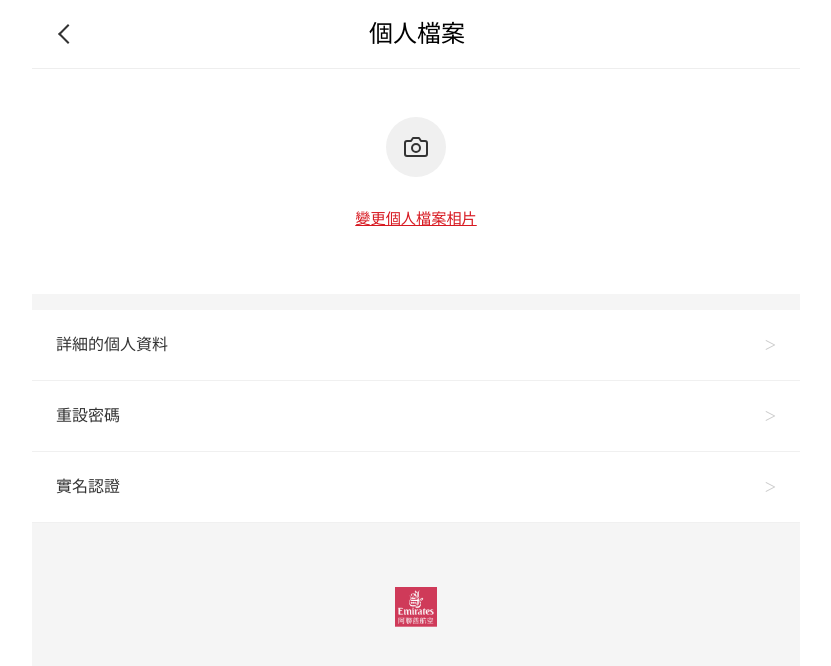
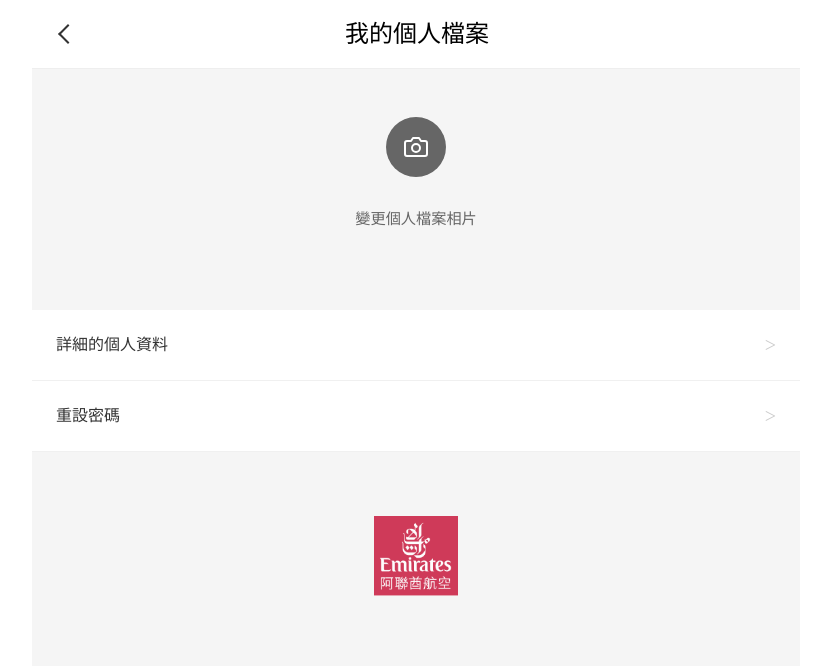
Before and after one commit to 13g7895123/bonus.ecommerce, a Vue app in the folder frontend/: page /profile in a window 1280 px wide. Shown: the top 666 px of the page, without its empty margins (224-1055 px from the left). Built offline with nearby package versions, Linux system fonts and the light colour scheme; a web font is replaced by a local one.

Commit message:
feat: 更新個人檔案頁面；新增上傳相片功能及顯示用戶頭像

```diff
--- a/frontend/src/views/Profile.vue
+++ b/frontend/src/views/Profile.vue
@@ -1,16 +1,18 @@
 <template>
   <div class="profile-page">
-    <PageHeader title="個人檔案" back-to="/skywards" />
+    <PageHeader title="我的個人檔案" back-to="/skywards" />
 
     <!-- 變更照片區塊 -->
     <div class="change-photo-section">
-      <div class="camera-icon-wrapper">
-        <svg class="camera-icon" viewBox="0 0 24 24" width="24" height="24" stroke="currentColor" stroke-width="2" fill="none" stroke-linecap="round" stroke-linejoin="round">
+      <div class="camera-icon-wrapper" @click="triggerFileUpload">
+        <img v-if="localAvatar" :src="localAvatar" class="avatar-preview" />
+        <svg v-else class="camera-icon" viewBox="0 0 24 24" width="24" height="24" stroke="currentColor" stroke-width="2" fill="none" stroke-linecap="round" stroke-linejoin="round">
           <path d="M23 19a2 2 0 0 1-2 2H3a2 2 0 0 1-2-2V8a2 2 0 0 1 2-2h4l2-3h6l2 3h4a2 2 0 0 1 2 2z"></path>
           <circle cx="12" cy="13" r="4"></circle>
         </svg>
       </div>
-      <p class="change-text">變更個人檔案相片</p>
+      <input type="file" ref="fileInput" accept="image/*" hidden @change="handleFileChange" />
+      <p class="change-text" @click="triggerFileUpload">變更個人檔案相片</p>
     </div>
 
     <!-- 連結列表 -->
@@ -23,10 +25,6 @@
         <span class="link-label">重設密碼</span>
         <span class="arrow-right">></span>
       </router-link>
-      <router-link to="/identity-verification" class="link-item">
-        <span class="link-label">實名認證</span>
-        <span class="arrow-right">></span>
-      </router-link>
     </div>
 
     <!-- 底部 Logo -->
@@ -37,7 +35,64 @@
 </template>
 
 <script setup>
+import { ref, onMounted } from 'vue'
 import PageHeader from '../components/PageHeader.vue'
+
+const fileInput = ref(null)
+const localAvatar = ref(null)
+
+onMounted(() => {
+  const userStr = localStorage.getItem('user')
+  if (userStr) {
+    try {
+      const user = JSON.parse(userStr)
+      if (user.avatar) {
+        localAvatar.value = user.avatar
+      }
+    } catch (e) {
+      console.error(e)
+    }
+  }
+})
+
+const triggerFileUpload = () => {
+  fileInput.value.click()
+}
+
+const handleFileChange = (event) => {
+  const file = event.target.files[0]
+  if (file) {
+    const reader = new FileReader()
+    reader.onload = (e) => {
+      const base64Image = e.target.result
+      localAvatar.value = base64Image
+
+      // Update localStorage
+      const userStr = localStorage.getItem('user')
+      if (userStr) {
+        try {
+          const user = JSON.parse(userStr)
+          user.avatar = base64Image
+          localStorage.setItem('user', JSON.stringify(user))
+
+          // Also update mock_db_users
+           const mockUsersStr = localStorage.getItem('mock_db_users')
+           if (mockUsersStr) {
+            const mockUsers = JSON.parse(mockUsersStr)
+            const dbUser = mockUsers.find(u => u.id === user.id)
+            if (dbUser) {
+                dbUser.avatar = base64Image
+                localStorage.setItem('mock_db_users', JSON.stringify(mockUsers))
+            }
+           }
+        } catch (e) {
+          console.error('Failed to update user avatar', e)
+        }
+      }
+    }
+    reader.readAsDataURL(file)
+  }
+}
 </script>
 
 <style scoped>
@@ -52,18 +107,31 @@ import PageHeader from '../components/PageHeader.vue'
   flex-direction: column;
   align-items: center;
   padding: 3rem 0;
-  background-color: #ffffff;
+  background-color: #f5f5f5; /* Light gray to match page, or stay white? User said "profile bottom color light gray", let's assume section should blend in or be white. */
+  /* Re-reading: "我的個人檔案底色為淺灰" -> Likely page bg. */
 }
 
 .camera-icon-wrapper {
   width: 60px;
   height: 60px;
-  background-color: #f0f0f0;
+  background-color: #666666; /* Lighter gray circle (was #333333) */
   border-radius: 50%;
   display: flex;
   align-items: center;
   justify-content: center;
   margin-bottom: 1rem;
+  overflow: hidden; /* For avatar image */
+  cursor: pointer;
+}
+
+.camera-icon {
+  stroke: #ffffff;
+}
+
+.avatar-preview {
+  width: 100%;
+  height: 100%;
+  object-fit: cover;
 }
 
 .camera-emoji {
@@ -72,9 +140,10 @@ import PageHeader from '../components/PageHeader.vue'
 
 .change-text {
   font-size: 0.95rem;
-  font-weight: 500;
-  color: #d71921;
-  text-decoration: underline;
+  font-weight: 700; /* Bold */
+  color: #666666; /* Same as circle bg */
+  text-decoration: none; /* Remove underline */
+  cursor: pointer;
 }
 
 .link-list {
@@ -110,7 +179,7 @@ import PageHeader from '../components/PageHeader.vue'
 }
 
 .footer-logo-img {
-  height: 40px;
+  height: 80px;
   opacity: 0.8;
 }
 </style>
```
